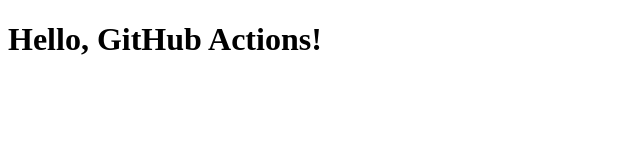
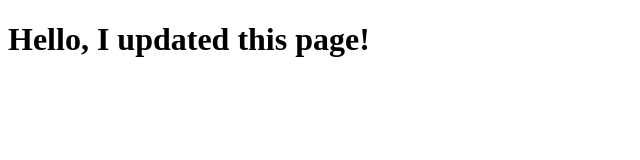
Before and after one commit to nidhi-jpg/gh-deployment-workflow, a plain HTML site: page index.html in a window 1280 px wide. Shown: the whole page, without its empty margins (0-640 px from the left). Drawn offline with Linux system fonts and the light colour scheme.

Commit message:
Update index.html

```diff
--- a/index.html
+++ b/index.html
@@ -4,6 +4,6 @@
   <title>Hello</title>
 </head>
 <body>
-  <h1>Hello, GitHub Actions!</h1>
+<h1>Hello, I updated this page!</h1>
 </body>
 </html>
```
